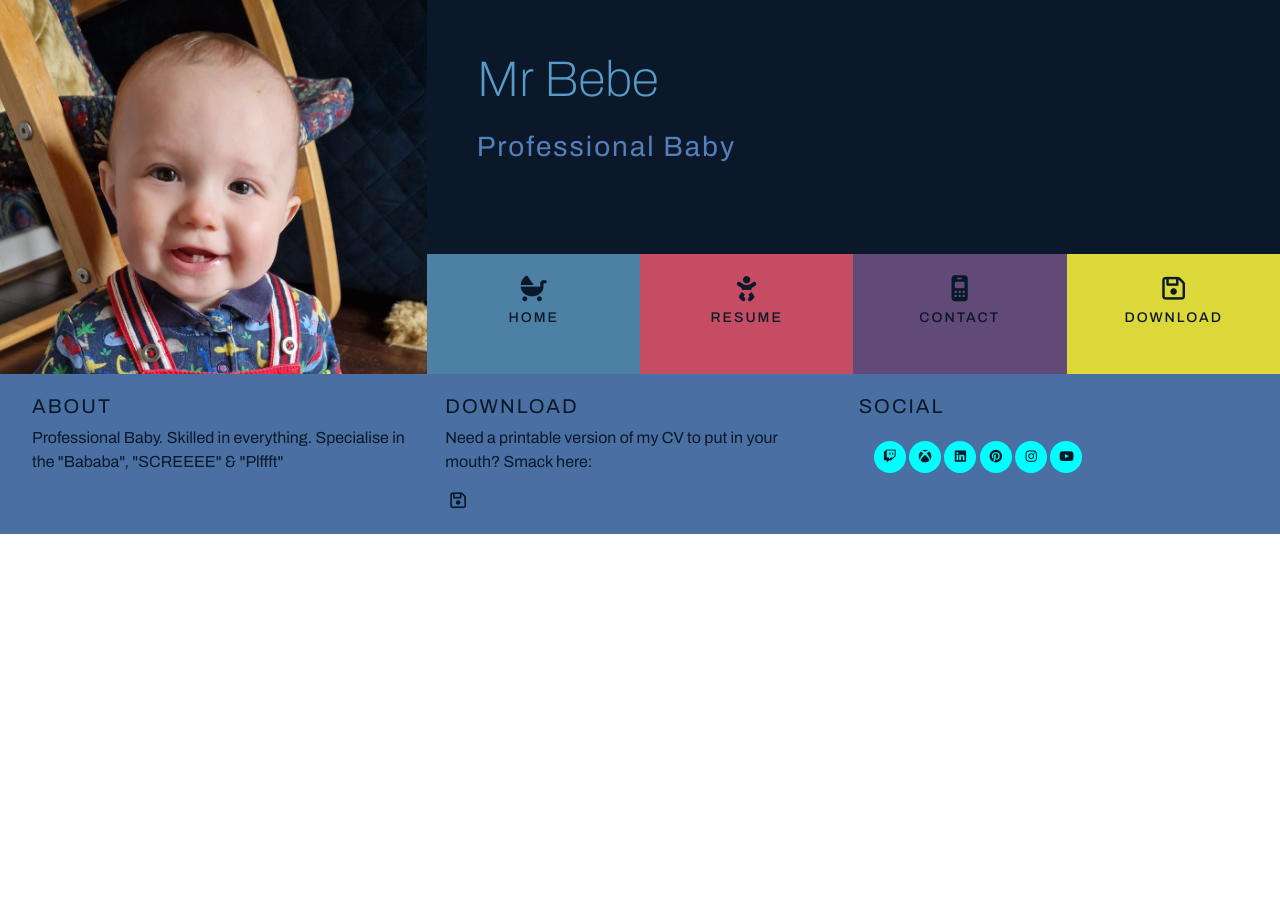
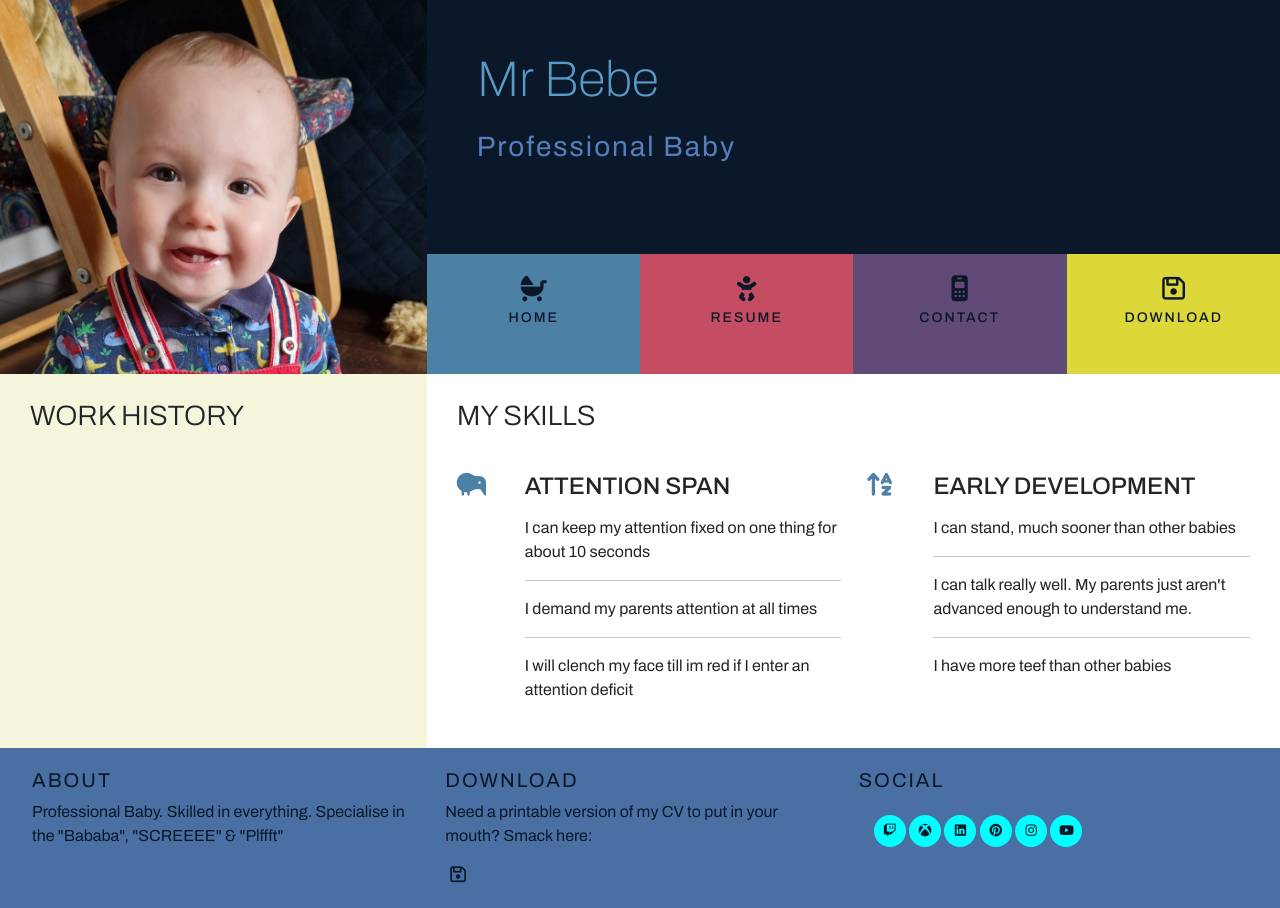
Before and after one commit to RhysYDev/CVProject, a website: page resume.html in a window 1280 px wide. Before the commit the page ends 800 px from the top, so only its background shows below. Drawn offline with nearby package versions, Linux system fonts and the light colour scheme.

Commit message:
added skills page

```diff
--- a/resume.html
+++ b/resume.html
@@ -15,7 +15,7 @@
 </head>
 
 <body>
-
+    <header>
         <div class="row g-0">
             <a href="index.html" class="col-md-4 logo">
             </a>
@@ -31,8 +31,9 @@
                     <div class="col">
                         <ul class="list-inline menucontainer" id="nav">
                             <li class="col-6 col-sm-3 ui-menu-color-home list-inline-item menuitem">
-                            <a href="#" class="hvr-icon-wobble-horizontal"><i class="fa-solid fa-baby-carriage hvr-icon"
-                                    aria-hidden="true"></i><span> Home</span></a>
+                                <a href="#" class="hvr-icon-wobble-horizontal"><i
+                                        class="fa-solid fa-baby-carriage hvr-icon" aria-hidden="true"></i><span>
+                                        Home</span></a>
                             </li>
                             <li class="col-6 col-sm-3 ui-menu-color-resume list-inline-item menuitem">
                                 <a href="#" class="hvr-icon-up"><i class="fa-solid fa-baby hvr-icon"
@@ -55,7 +56,63 @@
 
     </header>
 
-    <section>
+    <section class="container-fluid">
+        <div class="row">
+            <div class="col-md-4 bg-color-personal-info section-column">
+                <div class="row">
+                    <div class="col-12">
+                        <h3 class="section-heading uppercase">Work History
+                        </h3>
+                    </div>
+                </div>
+            </div>
+
+            <div class="col-md-8 bg-color-three-reasons section-column">
+                <div class="row">
+                    <div class="col">
+                        <h3 class="section-heading uppercase">My Skills</h3>
+                    </div>
+                </div>
+                <div class="row">
+                    <div class="col-10 offset-1 offset-sm-0 col-sm-4 col-md-6">
+                        <div class="row">
+                            <div class="col-2">
+                                <i class="three-reasons-icon fa-solid fa-kiwi-bird" aria-hidden="true"></i>
+                            </div>
+                            <div class="col-10">
+                                <h4 class="three-reasons-heading uppercase">Attention Span</h4>
+                                <p>
+                                    I can keep my attention fixed on one thing for about 10 seconds
+                                    <hr>
+                                    I demand my parents attention at all times
+                                    <hr>
+                                    I will clench my face till im red if I enter an attention deficit
+                                </p>
+                            </div>
+
+                        </div>
+                    </div>
+                    <div class="col-10 offset-1 offset-sm-0 col-sm-4 col-md-6">
+                        <div class="row">
+                            <div class="col-2">
+                                <i class="three-reasons-icon fa-solid fa-arrow-up-a-z" aria-hidden="true"></i>
+                            </div>
+                            <div class="col-10">
+                                <h4 class="three-reasons-heading uppercase">Early Development</h4>
+                                <p>
+                                    I can stand, much sooner than other babies
+                                    <hr>
+                                    I can talk really well. My parents just aren't advanced enough to understand me.
+                                    <hr>
+                                    I have more teef than other babies
+                                </p>
+                            </div>
+
+                        </div>
+                    </div>
+                </div>
+            </div>
+        </div>
 
     </section>
 
```
Also changed, not shown: index.html (+5 -3 lines). Lines whose indentation alone changed are shown as unchanged.
